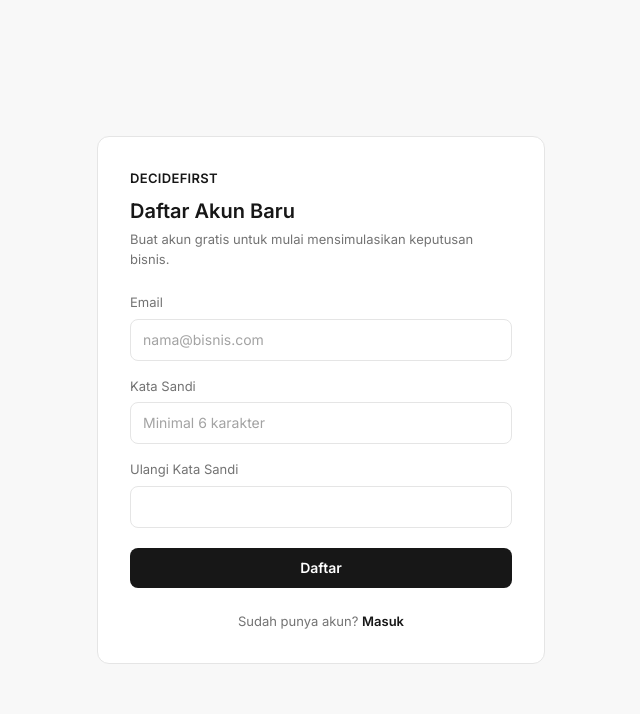
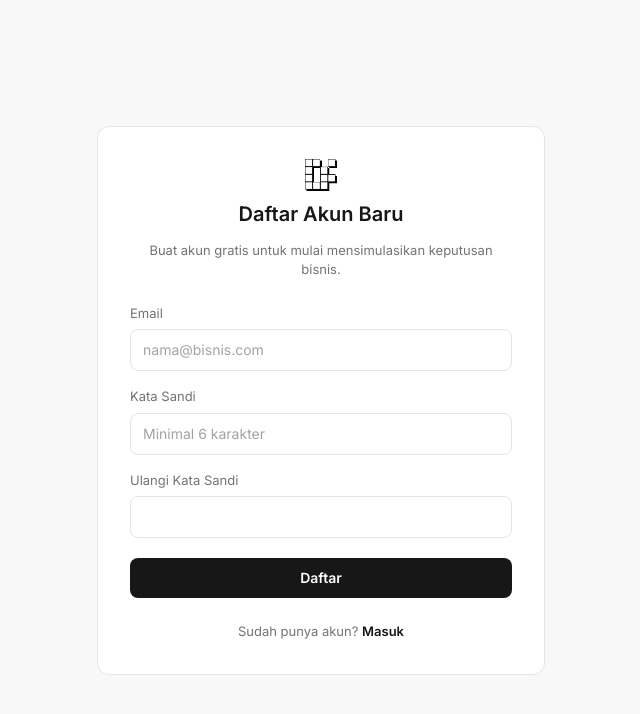
Before and after one commit to risuunava/decision-making-business, a Next.js app: page /register in a window 1280 px wide. Shown: the top 714 px of the page, without its empty margins (319-959 px from the left). Built offline with nearby package versions, Linux system fonts and the light colour scheme; no server answers.

Commit message:
feat: pasang logo dflogo di sidebar, navbar, auth, footer, dan favicon

```diff
--- a/app/(app)/layout.tsx
+++ b/app/(app)/layout.tsx
@@ -1,4 +1,5 @@
 import Link from "next/link";
+import Image from "next/image";
 import { redirect } from "next/navigation";
 import { createClient } from "@/lib/supabase/server";
 import { Sidebar } from "@/components/sidebar";
@@ -27,9 +28,15 @@ export default async function AppLayout({
       <Sidebar userEmail={user.email ?? undefined} />
       <div className="flex min-w-0 flex-1 flex-col">
         <nav className="flex items-center gap-6 border-b border-line bg-card px-6 py-3 md:hidden">
-          <p className="mr-auto text-[13px] font-semibold text-primary">
-            DecideFirst
-          </p>
+          <Link href="/dashboard" className="mr-auto">
+            <Image
+              src="/assets/dflogo.png"
+              alt="DecideFirst"
+              width={20}
+              height={20}
+              priority
+            />
+          </Link>
           {MOBILE_NAV.map((item) => (
             <Link
               key={item.href}
--- a/app/layout.tsx
+++ b/app/layout.tsx
@@ -11,6 +11,7 @@ const inter = Inter({
 export const metadata: Metadata = {
   title: "DecideFirst",
   description: "Simulasi dampak keputusan bisnis sebelum dieksekusi",
+  icons: { icon: "/assets/dflogo.png" },
 };
 
 export default function RootLayout({
--- a/components/auth-form.tsx
+++ b/components/auth-form.tsx
@@ -1,6 +1,7 @@
 "use client";
 
 import { useActionState } from "react";
+import Image from "next/image";
 import { signIn, signUp } from "@/lib/actions/auth";
 import type { AuthActionResult } from "@/lib/actions/auth";
 import { Field } from "@/components/field";
@@ -34,11 +35,15 @@ export function AuthForm({
 
   return (
     <div className="rounded-xl border border-line bg-card p-6 shadow-card sm:p-8">
-      <div className="mb-6">
-        <p className="text-[13px] font-semibold uppercase tracking-wide text-primary">
-          DecideFirst
-        </p>
-        <h2 className="mt-2 text-[20px] font-semibold text-ink">
+      <div className="mb-6 flex flex-col items-center gap-2 text-center">
+        <Image
+          src="/assets/dflogo.png"
+          alt="DecideFirst"
+          width={32}
+          height={32}
+          priority
+        />
+        <h2 className="text-[20px] font-semibold text-ink">
           {mode === "login" ? "Masuk" : "Daftar Akun Baru"}
         </h2>
         <p className="mt-1 text-[13px] text-sub">
--- a/components/landing.tsx
+++ b/components/landing.tsx
@@ -1,4 +1,5 @@
 import Link from "next/link";
+import Image from "next/image";
 import {
   BarChart3,
   Calculator,
@@ -179,8 +180,17 @@ export function Landing() {
     <div className="flex min-h-screen flex-col">
       <header className="sticky top-0 z-20 border-b border-neutral-200 bg-app/95">
         <div className="mx-auto flex h-16 max-w-6xl items-center justify-between px-6">
-          <Link href="/" className="text-[15px] font-semibold tracking-tight text-ink">
-            DecideFirst
+          <Link href="/" className="flex items-center gap-2">
+            <Image
+              src="/assets/dflogo.png"
+              alt="DecideFirst"
+              width={28}
+              height={28}
+              priority
+            />
+            <span className="text-[15px] font-semibold tracking-tight text-ink">
+              DecideFirst
+            </span>
           </Link>
           <nav className="hidden items-center gap-8 sm:flex">
             <Link
@@ -308,7 +318,15 @@ export function Landing() {
 
       <footer className="border-t border-neutral-200">
         <div className="mx-auto flex max-w-6xl flex-wrap items-center justify-between gap-4 px-6 py-8">
-          <p className="text-[13px] font-semibold text-ink">DecideFirst</p>
+          <div className="flex items-center gap-2">
+            <Image
+              src="/assets/dflogo.png"
+              alt="DecideFirst"
+              width={20}
+              height={20}
+            />
+            <p className="text-[13px] font-semibold text-ink">DecideFirst</p>
+          </div>
           <p className="text-[12px] text-neutral-400">
             Think before you act, with data.
           </p>
--- a/components/sidebar.tsx
+++ b/components/sidebar.tsx
@@ -1,5 +1,6 @@
 "use client";
 
+import Image from "next/image";
 import Link from "next/link";
 import { usePathname } from "next/navigation";
 import {
@@ -31,9 +32,13 @@ export function Sidebar({ userEmail }: { userEmail?: string }) {
   return (
     <aside className="sticky top-0 hidden h-screen w-[240px] shrink-0 flex-col border-r border-line bg-sidebar md:flex">
       <div className="px-4 py-6">
-        <p className="text-[13px] font-semibold uppercase tracking-wide text-sidebar-fg-active">
-          DecideFirst
-        </p>
+        <Image
+          src="/assets/dflogo.png"
+          alt="DecideFirst"
+          width={26}
+          height={26}
+          priority
+        />
       </div>
 
       <nav className="flex flex-col gap-1 px-3">
```
Also changed, not shown: public/assets/dflogo.png (added).
